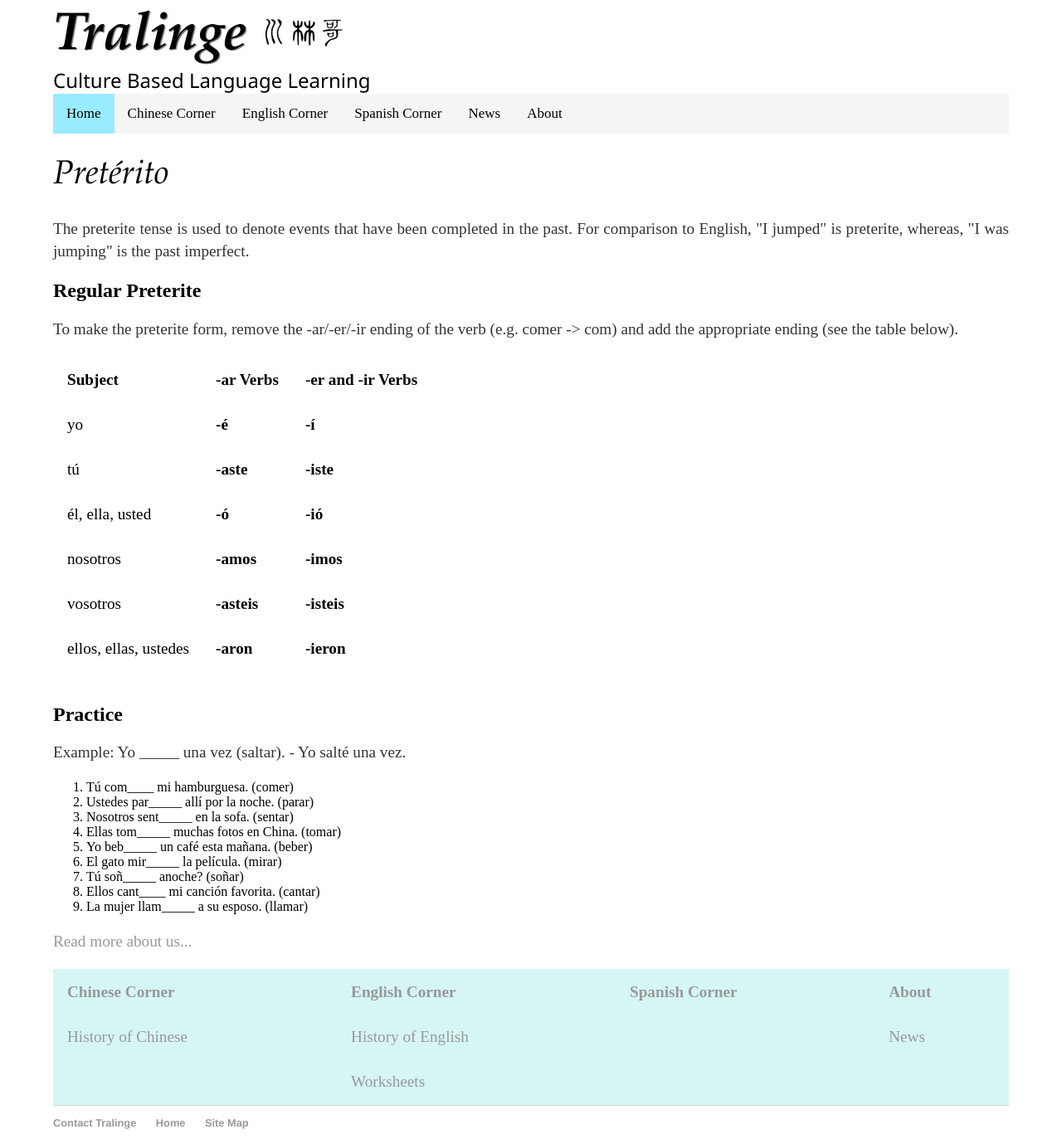
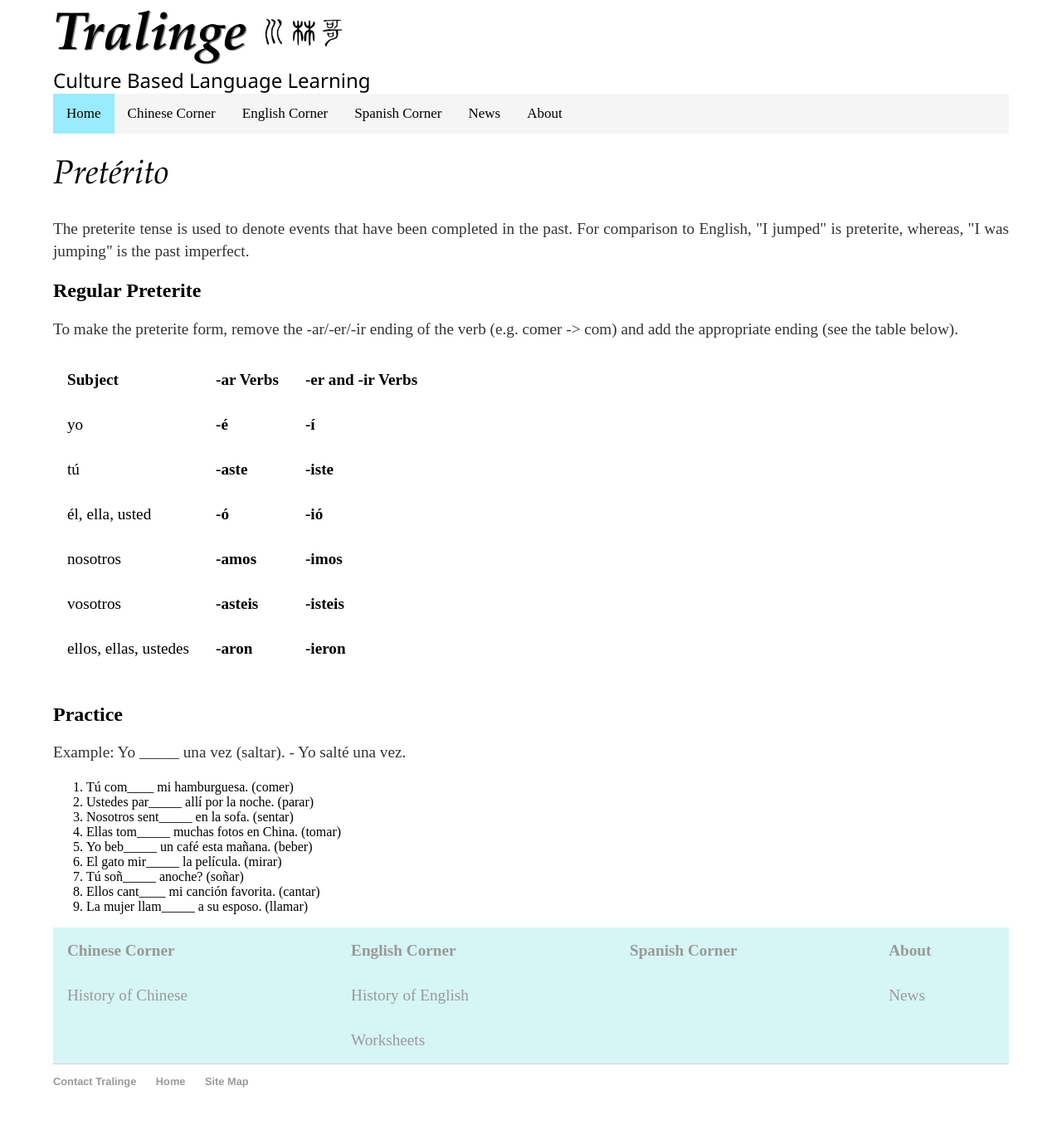
Before and after one commit to Tralinge/tralinge.github.io, a Jekyll site: the page built from spanish_corner/verb_conjugation/preterito.html, in a window 1280 px wide. Shown: the whole page at 83% size. Built offline with Jekyll 4.4.1, drawn with Linux system fonts in a browser that asks for light colours; after the commit the page ends 1324 px from its top, so only the background shows below that.

Commit message:
Update preterito.html

```diff
--- a/spanish_corner/verb_conjugation/preterito.html
+++ b/spanish_corner/verb_conjugation/preterito.html
@@ -46,13 +46,4 @@
 		<li>La mujer llam_____ a su esposo. (llamar)</li>
 	</ol>
 
-
-
-
-
-
-
-
-
-	<p><a href="/about">Read more about us...</a></p>
 </div><!-- /.blurb -->
```
